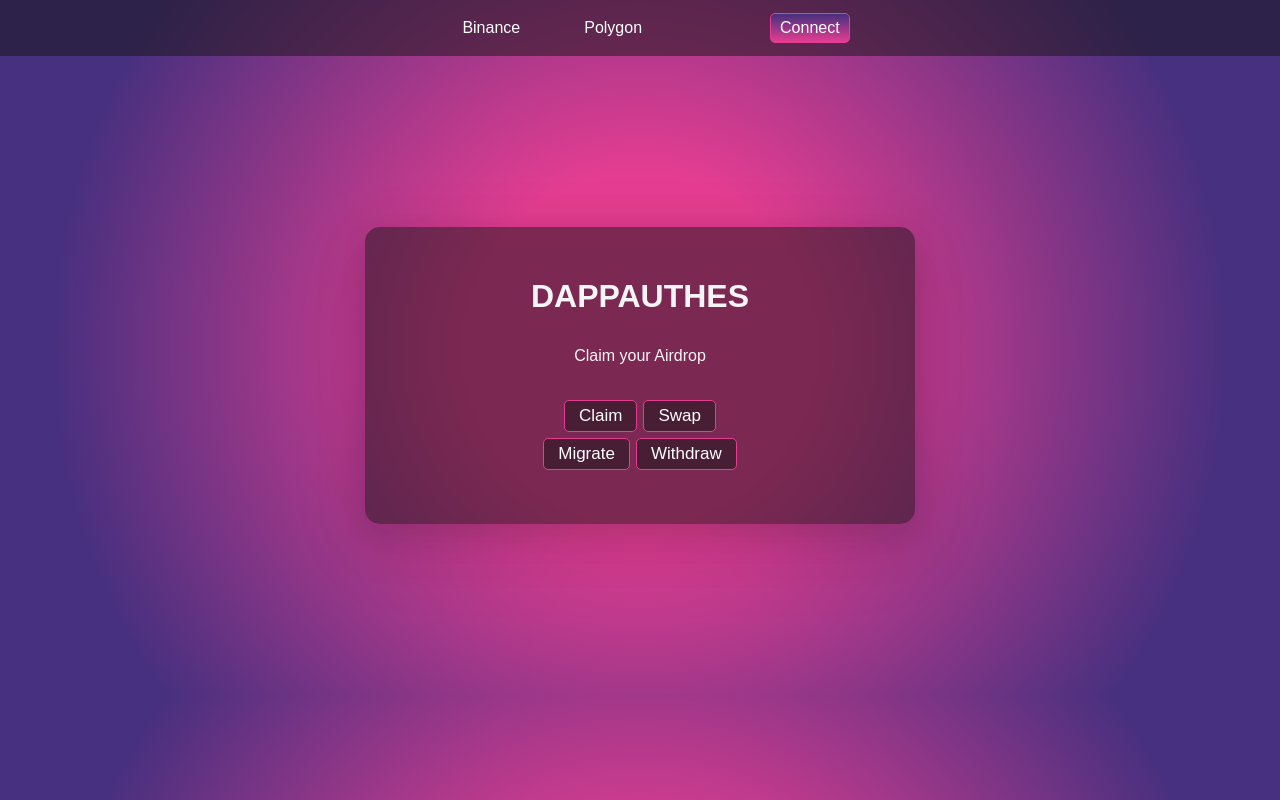
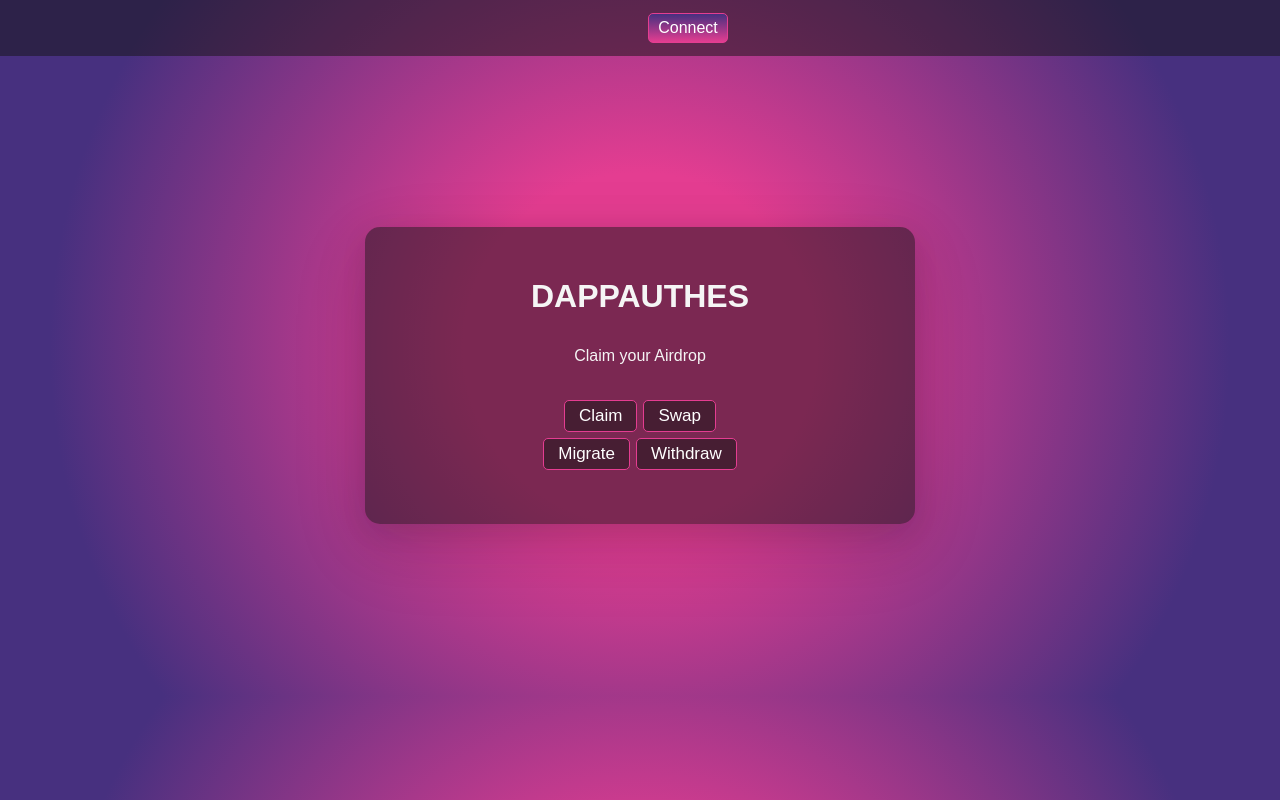
Before and after one commit to Aytech00/newProject, a Next.js app: page /withdrawBinance in a window 1280 px wide. Built offline with nearby package versions, Linux system fonts and the light colour scheme; what web3modal would draw is missing.

Commit message:
new commit

```diff
--- a/pages/withdrawBinance.js
+++ b/pages/withdrawBinance.js
@@ -5,7 +5,7 @@ import Web3Modal from "web3modal";
 import { useState, useEffect } from "react";
 import { ethers } from "ethers";
 import { abi } from "../constants/abi";
-import Toggle from './Toggle'
+
 
 let web3Modal;
 
@@ -80,7 +80,6 @@ async function withdraw() {
        <div>
       <header>
         <div className="connect-btn-container">
-          <Toggle></Toggle>
 
           <button className="connect-btn" onClick={() => connect()}>Connect</button>
         </div>
--- a/pages/withdrawEthreum.js
+++ b/pages/withdrawEthreum.js
@@ -79,7 +79,6 @@ async function withdraw() {
        <div>
       <header>
         <div className="connect-btn-container">
-          <Toggle></Toggle>
 
           <button className="connect-btn" onClick={() => connect()}>Connect</button>
         </div>
--- a/pages/withdrawPolygon.js
+++ b/pages/withdrawPolygon.js
@@ -5,7 +5,6 @@ import Web3Modal from "web3modal";
 import { useState, useEffect } from "react";
 import { ethers } from "ethers";
 import { abi } from "../constants/abi";
-import Toggle from './Toggle'
 
 
 let web3Modal;
@@ -80,7 +79,7 @@ async function withdraw() {
       <header>
 
         <div className="connect-btn-container">
-          <Toggle></Toggle>
+
           <button className="connect-btn" onClick={() => connect()}>Connect</button>
         </div>
       </header>
```
